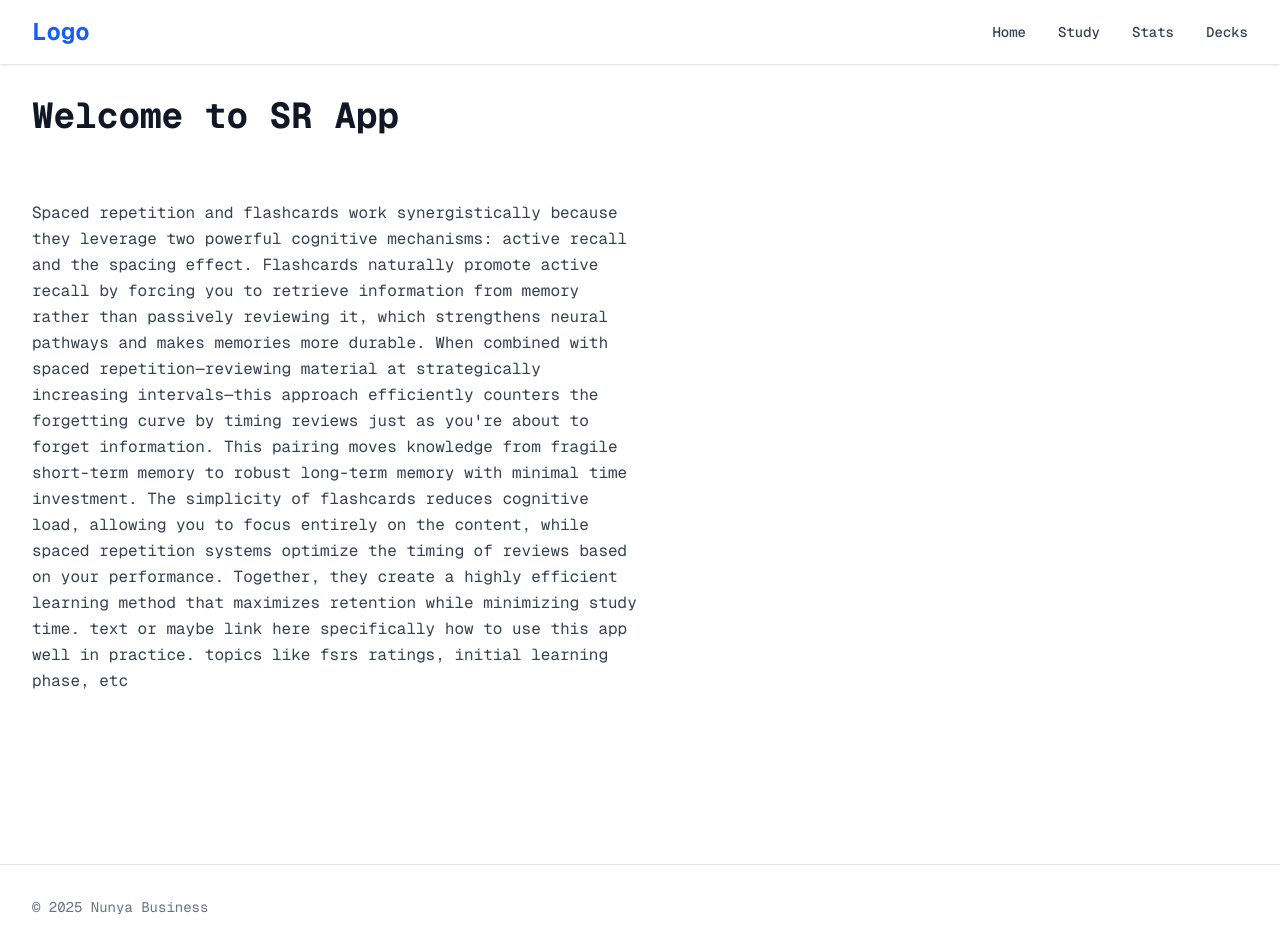
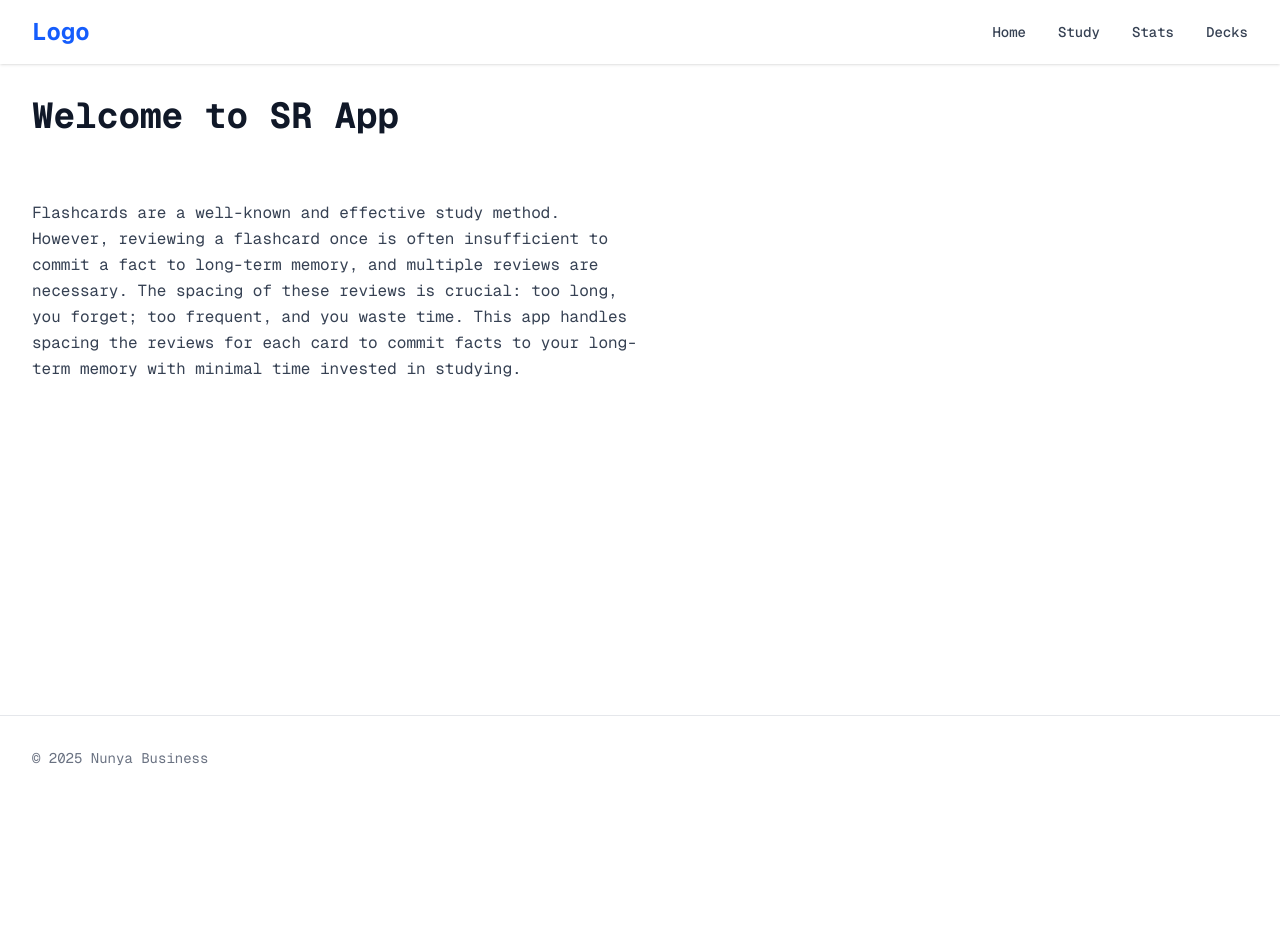
Before and after one commit to jpb-1729/spaced-repetition-app, a Next.js app: page / in a window 1280 px wide. After the commit the page ends 800 px from the top, so only its background shows below. Built offline with nearby package versions, Linux system fonts and the light colour scheme.

Commit message:
content(home): update and refine homepage content

```diff
--- a/app/page.tsx
+++ b/app/page.tsx
@@ -2,27 +2,19 @@ import Image from 'next/image'
 
 export default function Home() {
   return (
-    <div className="flex min-h-screen flex-col">
+    <div className="flex flex-col">
       <header className="p-8">
-        <text className="text-4xl font-bold text-gray-900">Welcome to SR App</text>
+        <p className="text-4xl font-bold text-gray-900">Welcome to SR App</p>
       </header>
-      <main className="max-w-2xl flex-1 p-8">
+      <div className="max-w-2xl p-8">
         <p className="leading-relaxed text-gray-700">
-          Spaced repetition and flashcards work synergistically because they leverage two powerful
-          cognitive mechanisms: active recall and the spacing effect. Flashcards naturally promote
-          active recall by forcing you to retrieve information from memory rather than passively
-          reviewing it, which strengthens neural pathways and makes memories more durable. When
-          combined with spaced repetition—reviewing material at strategically increasing
-          intervals—this approach efficiently counters the forgetting curve by timing reviews just
-          as you're about to forget information. This pairing moves knowledge from fragile
-          short-term memory to robust long-term memory with minimal time investment. The simplicity
-          of flashcards reduces cognitive load, allowing you to focus entirely on the content, while
-          spaced repetition systems optimize the timing of reviews based on your performance.
-          Together, they create a highly efficient learning method that maximizes retention while
-          minimizing study time. text or maybe link here specifically how to use this app well in
-          practice. topics like fsrs ratings, initial learning phase, etc
+          Flashcards are a well-known and effective study method. However, reviewing a flashcard
+          once is often insufficient to commit a fact to long-term memory, and multiple reviews are
+          necessary. The spacing of these reviews is crucial: too long, you forget; too frequent,
+          and you waste time. This app handles spacing the reviews for each card to commit facts to
+          your long-term memory with minimal time invested in studying.
         </p>
-      </main>
+      </div>
     </div>
   )
 }
```
